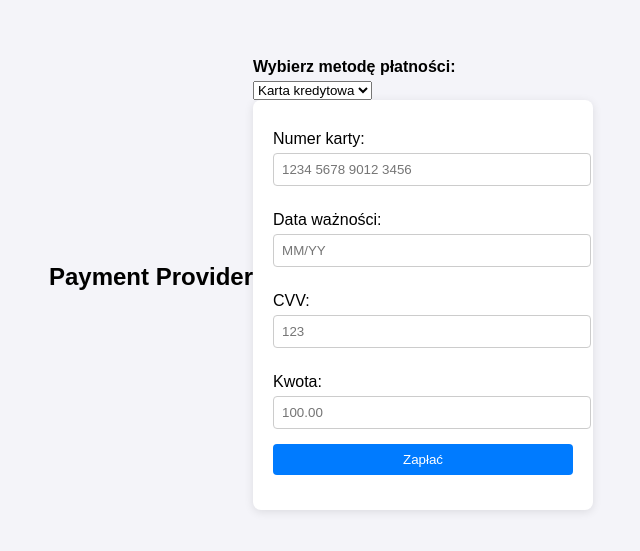
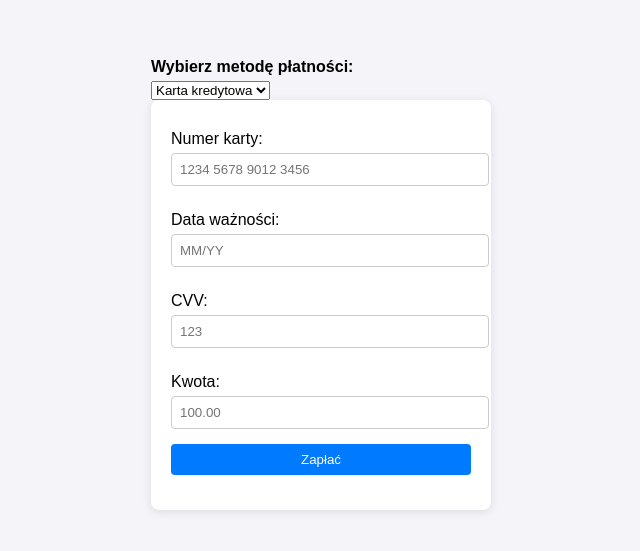
Before and after one commit to mroki58/roznePlatnosci, a website: page public/index.html in a window 1280 px wide. Shown: the part 121-672 px from the top of the page, without its empty margins (319-959 px from the left). Drawn offline with Linux system fonts and the light colour scheme.

Commit message:
Cosmetic change in index.html

```diff
--- a/public/index.html
+++ b/public/index.html
@@ -7,7 +7,6 @@
     <link rel="stylesheet" href="styles.css">
 </head>
 <body>
-    <h1>Payment Provider</h1>
 <form id="payment-form">
     <label for="payment-method" style="font-weight: 900;">Wybierz metodę płatności:</label>
     <select id="payment-method">
```
